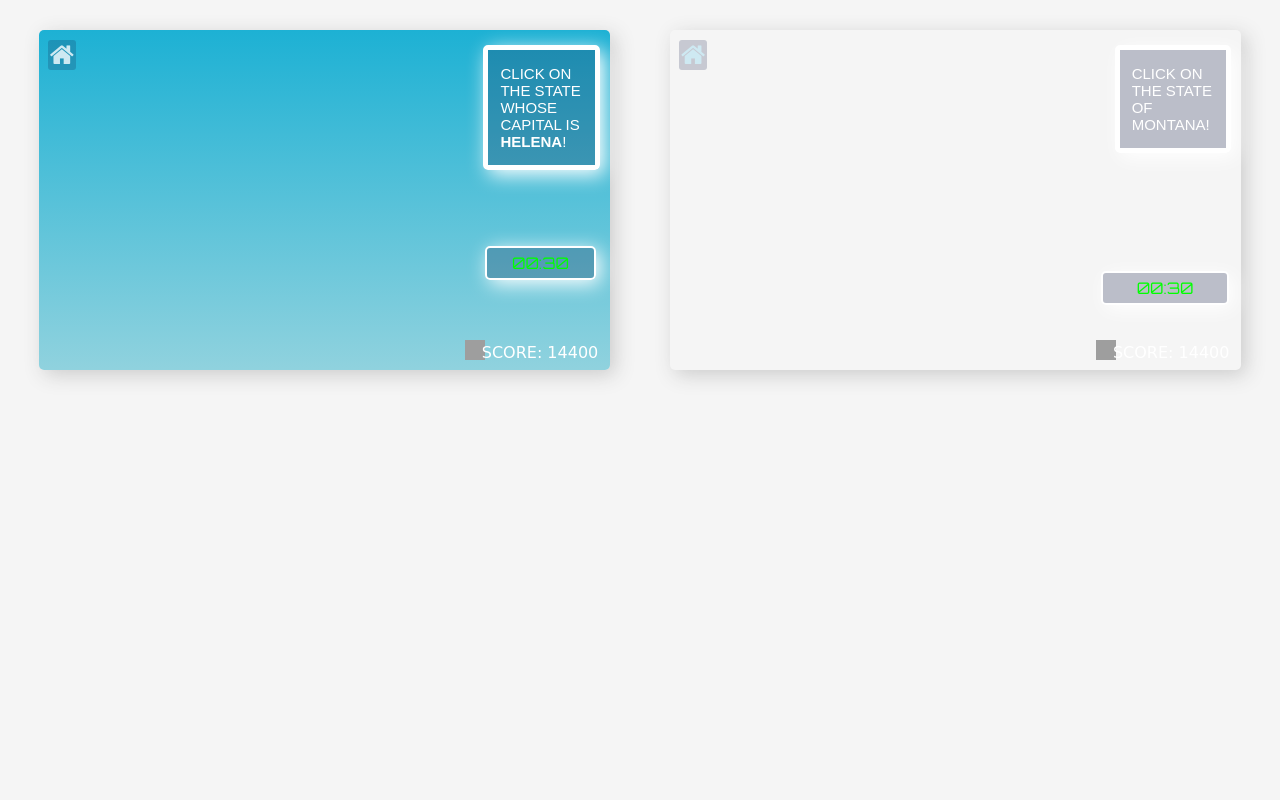
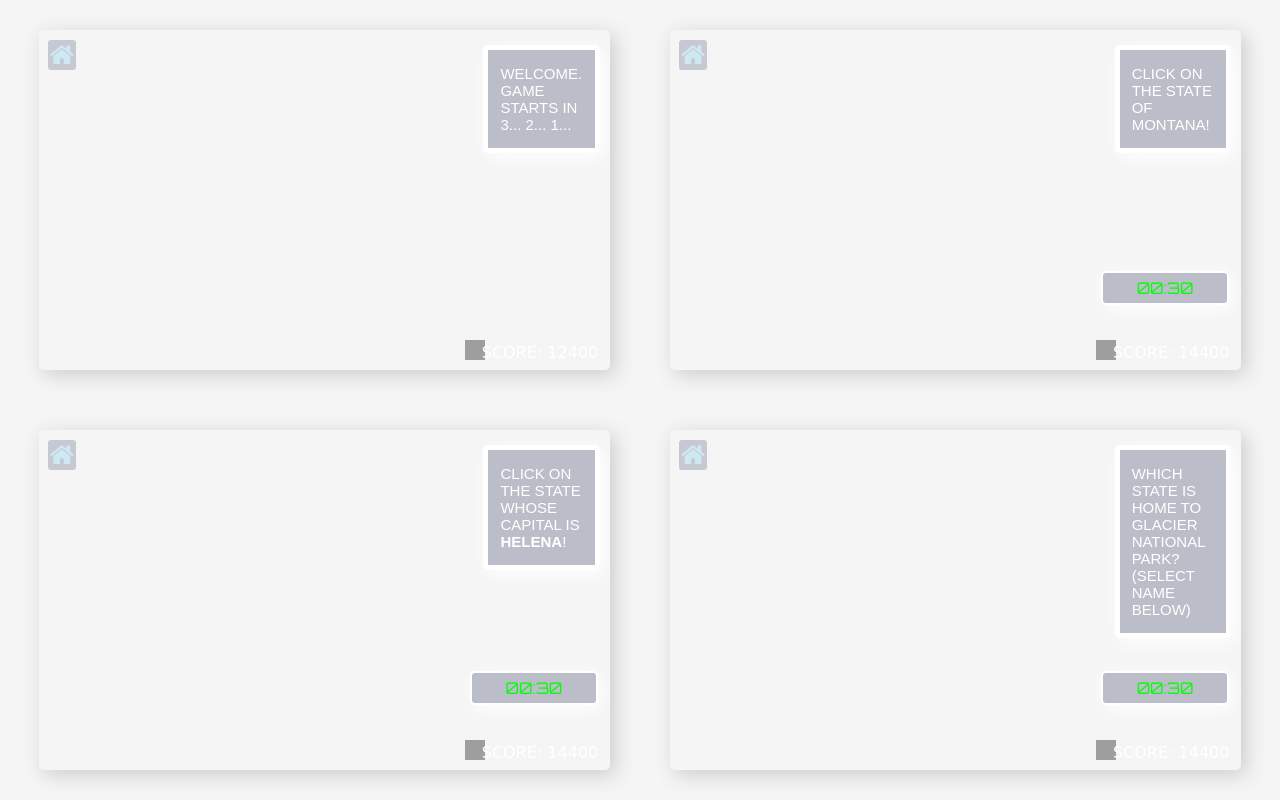
Before and after one commit to GameProjectBozeman/mock, a plain HTML site: page index.html in a window 1280 px wide. Drawn offline with Linux system fonts and the light colour scheme; grey boxes are pictures that could not be loaded; a web font is replaced by a local one.

Commit message:
Minor edits

```diff
--- a/index.html
+++ b/index.html
@@ -15,19 +15,21 @@
 </head>
 
 <body>
-    <div class="wrapper1">
+    <div class="wrapper">
         <i class="fa fa-home" aria-hidden="true"></i>
         <div class="usmock"></div>
         <div class="modalMock">
             <p>
-                Click on the state whose capital is <strong>Helena</strong>!
+                Welcome. Game starts in 3...
+                2...
+                1...
             </p>
         </div>
-        <div class="timer1">00:30</div>
+        <!-- <div class="timer">00:30</div> -->
         <div class="gemIcon"></div>
-        <div class="points">Score: 14400</div>
+        <div class="points">Score: 12400</div>
     </div>
-    <div class="wrapper2">
+    <div class="wrapper">
         <i class="fa fa-home" aria-hidden="true"></i>
         <div class="usmock"></div>
         <div class="modalMock">
@@ -35,10 +37,35 @@
                 Click on the state of Montana!
             </p>
         </div>
-        <div class="timer2">00:30</div>
+        <div class="timer">00:30</div>
         <div class="gemIcon"></div>
         <div class="points">Score: 14400</div>
     </div>
+    <div class="wrapper">
+        <i class="fa fa-home" aria-hidden="true"></i>
+        <div class="usmock"></div>
+        <div class="modalMock">
+            <p>
+              Click on the state whose capital is <strong>Helena</strong>!
+            </p>
+        </div>
+        <div class="timer">00:30</div>
+        <div class="gemIcon"></div>
+        <div class="points">Score: 14400</div>
+    </div>
+    <div class="wrapper">
+        <i class="fa fa-home" aria-hidden="true"></i>
+        <div class="usmock"></div>
+        <div class="modalMock">
+            <p>
+                Which state is home to Glacier National Park? (Select name below)
+            </p>
+        </div>
+        <div class="timer">00:30</div>
+        <div class="gemIcon"></div>
+        <div class="points">Score: 14400</div>
+    </div>
+
 </body>
 
 </html>
--- a/styles.css
+++ b/styles.css
@@ -5,7 +5,6 @@ body {
     margin: 0;
     padding: 0;
     background: whitesmoke;
-    /*font-family: 'Varela Round', sans-serif;*/
     font-family: 'Arial', sans-serif;
 }
 .fa-home {
@@ -18,18 +17,7 @@ body {
     padding: 2px;
     height: max-content;
 }
-.wrapper1 {
-    display: flex;
-    width: 44vw;
-    height: 40vh;
-    background: linear-gradient(#1DB1D4, #90D2DE);
-    padding: 20px 5px 0 3px;
-    border-radius: 5px;
-    box-shadow: 5px 5px 20px #ccc;
-    margin: 30px;
-    position: relative;
-}
-.wrapper2 {
+.wrapper {
     display: flex;
     width: 44vw;
     height: 40vh;
@@ -40,6 +28,7 @@ body {
     box-shadow: 5px 5px 20px #ccc;
     margin: 30px;
     position: relative;
+    overflow: hidden;
 }
 .modalMock {
     width: 19%;
@@ -66,24 +55,7 @@ body {
     margin-right: 8px;
     margin-top: -45px;
 }
-.timer1 {
-    width: 17%;
-    height: max-content;
-    background: rgba(15, 27, 69, .25);
-    border-radius: 5px;
-    border: 2px solid white;
-    box-shadow: 4px 4px 20px #fff;
-    clear: both;
-    position: absolute;
-    right: 14px;
-    bottom: 90px;
-    padding: 5px;
-    font-family: 'Orbitron', sans-serif;
-    color: lime;
-    text-transform: uppercase;
-    text-align: center;
-}
-.timer2 {
+.timer {
     width: 20%;
     height: max-content;
     background: rgba(15, 27, 69, .25);
```
